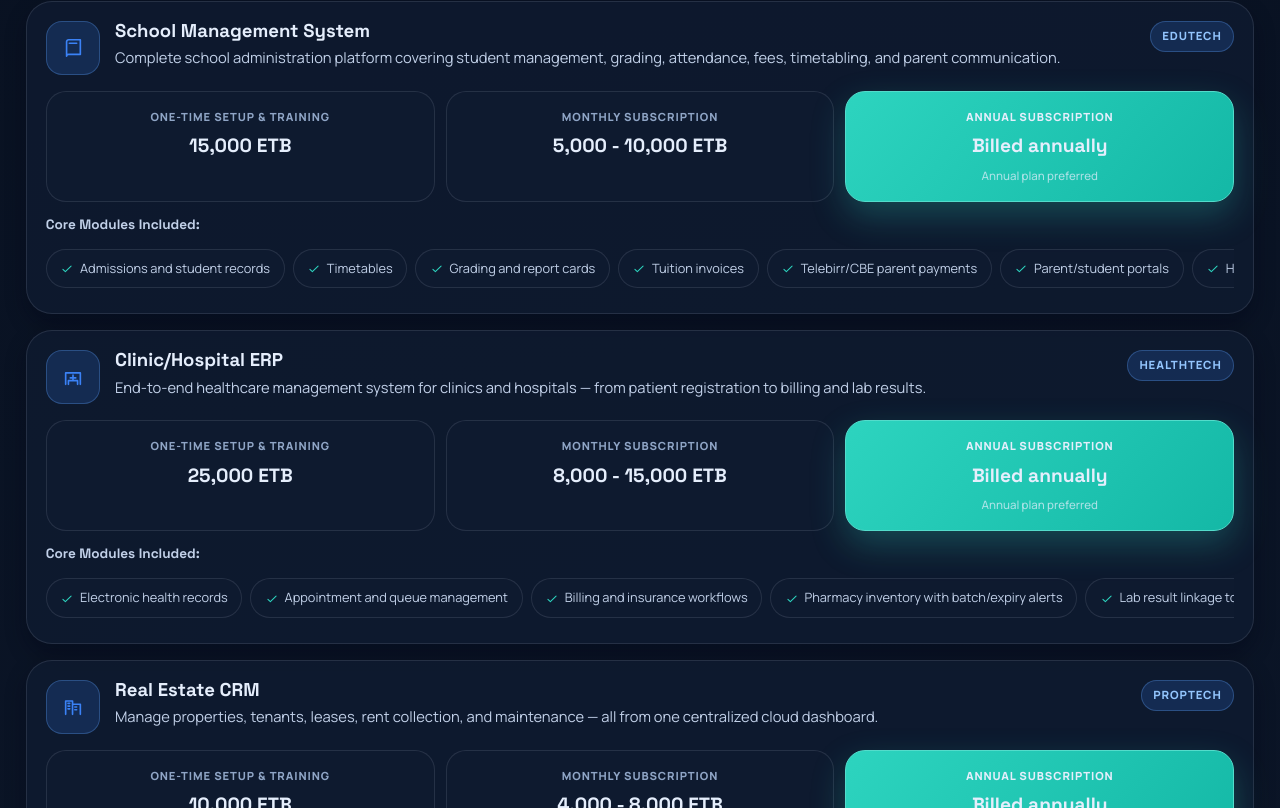
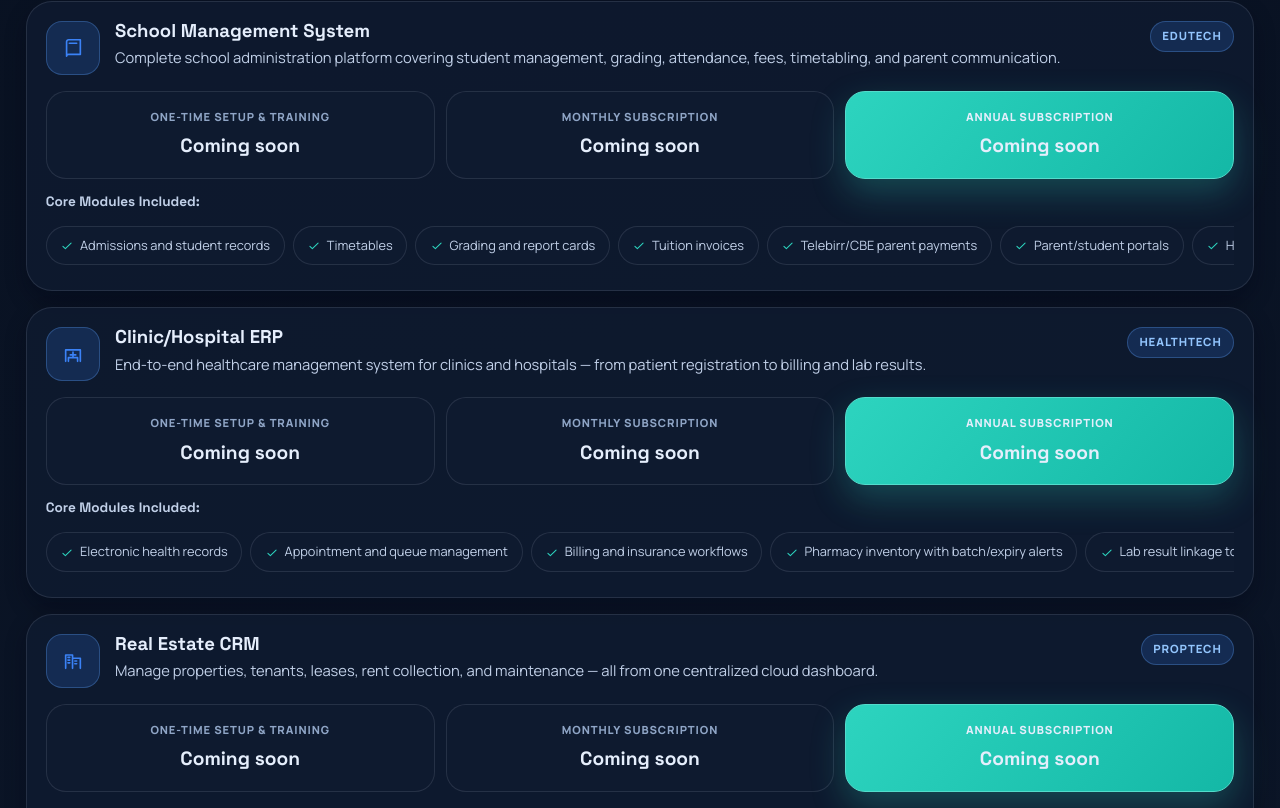
Before and after one commit to kylosonic/Agency, a React (Vite) app: page /saas-solutions in a window 1280 px wide. Shown: the part 912-1720 px from the top of the page. Built offline with nearby package versions, Linux system fonts and the light colour scheme; no server answers.

Commit message:
Mark SaaS offerings as coming soon

```diff
--- a/src/i18n/translations.js
+++ b/src/i18n/translations.js
@@ -560,6 +560,7 @@ const en = {
     },
     labels: {
       annualSave: 'Save 2 months',
+      comingSoon: 'Coming soon',
     },
     roi: {
       title: 'SaaS Operations ROI Estimator',
@@ -2233,6 +2234,7 @@ const omContentOverrides = {
     },
     labels: {
       annualSave: 'Ji a 2 qusadhu',
+      comingSoon: 'Coming soon',
     },
     proof: {
       0: { title: 'Karaa diriirfama saffisaa', text: 'Dhaabbileen baay een onboarding gabaabaa keessatti xumuru.' },
@@ -2568,6 +2570,7 @@ const amFinalOverrides = {
     },
     labels: {
       annualSave: '2 ወር ይቆጥቡ',
+      comingSoon: 'Coming soon',
     },
     systems: {
       school: {
--- a/src/pages/SaasSolutionsPage.jsx
+++ b/src/pages/SaasSolutionsPage.jsx
@@ -22,6 +22,7 @@ export default function SaasSolutionsPage({ onDownloadClick }) {
         const fetchData = async () => {
             try {
                 const data = await getSaasPackages();
+                const comingSoonLabel = t('saas.labels.comingSoon', 'Coming soon');
                 const formattedSystems = data.map(item => ({
                     icon: item.icon,
                     name: item.title,
@@ -31,10 +32,14 @@ export default function SaasSolutionsPage({ onDownloadClick }) {
                         : item.title === 'Clinic/Hospital ERP'
                         ? t('saas.systems.clinic.description', 'End-to-end healthcare management system for clinics and hospitals — from patient registration to billing and lab results.')
                         : t('saas.systems.property.description', 'Manage properties, tenants, leases, rent collection, and maintenance — all from one centralized cloud dashboard.'),
-                    setup: `${item.setupFee} ETB`,
-                    monthly: `${item.monthlyFrom} - ${item.monthlyTo} ETB`,
-                    annual: item.billingNote ? t('saas.labels.billedAnnually', 'Billed annually') : '',
-                    annualSave: t('saas.labels.annualPlan', 'Annual plan preferred'),
+                    setup: item.availabilityStatus ? comingSoonLabel : `${item.setupFee} ETB`,
+                    monthly: item.availabilityStatus ? comingSoonLabel : `${item.monthlyFrom} - ${item.monthlyTo} ETB`,
+                    annual: item.availabilityStatus
+                        ? comingSoonLabel
+                        : item.billingNote
+                        ? t('saas.labels.billedAnnually', 'Billed annually')
+                        : '',
+                    annualSave: item.availabilityStatus ? '' : t('saas.labels.annualPlan', 'Annual plan preferred'),
                     modules: item.features
                 }));
                 setSystems(formattedSystems);
@@ -131,9 +136,11 @@ export default function SaasSolutionsPage({ onDownloadClick }) {
                                         <div className="saas-price-item saas-price-item-highlight">
                                             <div className="label">{t('saas.pricing.annual', 'Annual Subscription')}</div>
                                             <div className="value">{system.annual}</div>
-                                            <div className="saas-annual-save">
-                                                {system.annualSave}
-                                            </div>
+                                            {system.annualSave ? (
+                                                <div className="saas-annual-save">
+                                                    {system.annualSave}
+                                                </div>
+                                            ) : null}
                                         </div>
                                     </div>
 
--- a/src/pages/Services.jsx
+++ b/src/pages/Services.jsx
@@ -106,7 +106,7 @@ const PRODUCT_ENGINEERING_TRACKS = [
   },
   {
     title: 'SaaS Products',
-    summary: 'Subscription-ready products with scalable cloud architecture.',
+    summary: 'Coming soon',
     icon: 'cloud',
     to: '/saas-solutions',
   },
--- a/src/services/pricingData.js
+++ b/src/services/pricingData.js
@@ -16,6 +16,7 @@
 const PRICING_DATA_ENDPOINT = (import.meta.env.VITE_PRICING_DATA_ENDPOINT || '').trim();
 let remoteWebPackagesCache = null;
 let remoteWebPackagesLoaded = false;
+const SAAS_AVAILABILITY_STATUS = 'Coming soon';
 
 const WEB_PACKAGES = [
     {
@@ -150,13 +151,14 @@ const SAAS_PACKAGES = [
         icon: 'book',
         title: "School Management System",
         subtitle: "EduTech",
-        setupFee: '15,000',
-        monthlyFrom: '5,000',
-        monthlyTo: '10,000',
-        globalPricing: '$1,500 setup + $300 - $500 monthly',
-        localPricing: '15,000 ETB setup + 5,000 - 10,000 ETB monthly',
-        period: '/ month',
-        billingNote: 'billed annually',
+        availabilityStatus: SAAS_AVAILABILITY_STATUS,
+        setupFee: SAAS_AVAILABILITY_STATUS,
+        monthlyFrom: SAAS_AVAILABILITY_STATUS,
+        monthlyTo: SAAS_AVAILABILITY_STATUS,
+        globalPricing: SAAS_AVAILABILITY_STATUS,
+        localPricing: SAAS_AVAILABILITY_STATUS,
+        period: '',
+        billingNote: SAAS_AVAILABILITY_STATUS,
         features: [
             'Admissions and student records',
             'Timetables',
@@ -166,19 +168,20 @@ const SAAS_PACKAGES = [
             'Parent/student portals',
             'HR and payroll',
         ],
-        ctaText: "Request Demo",
+        ctaText: SAAS_AVAILABILITY_STATUS,
     },
     {
         icon: 'hospital',
         title: "Clinic/Hospital ERP",
         subtitle: "HealthTech",
-        setupFee: '25,000',
-        monthlyFrom: '8,000',
-        monthlyTo: '15,000',
-        globalPricing: '$2,500 setup + $500 - $1,000 monthly',
-        localPricing: '25,000 ETB setup + 8,000 - 15,000 ETB monthly',
-        period: '/ month',
-        billingNote: 'billed annually',
+        availabilityStatus: SAAS_AVAILABILITY_STATUS,
+        setupFee: SAAS_AVAILABILITY_STATUS,
+        monthlyFrom: SAAS_AVAILABILITY_STATUS,
+        monthlyTo: SAAS_AVAILABILITY_STATUS,
+        globalPricing: SAAS_AVAILABILITY_STATUS,
+        localPricing: SAAS_AVAILABILITY_STATUS,
+        period: '',
+        billingNote: SAAS_AVAILABILITY_STATUS,
         recommended: true,
         badgeText: 'High Demand',
         features: [
@@ -188,19 +191,20 @@ const SAAS_PACKAGES = [
             'Pharmacy inventory with batch/expiry alerts',
             'Lab result linkage to doctor/patient portals',
         ],
-        ctaText: "Request Demo",
+        ctaText: SAAS_AVAILABILITY_STATUS,
     },
     {
         icon: 'building',
         title: "Real Estate CRM",
         subtitle: "PropTech",
-        setupFee: '10,000',
-        monthlyFrom: '4,000',
-        monthlyTo: '8,000',
-        globalPricing: '$1,000 setup + $200 - $400 monthly',
-        localPricing: '10,000 ETB setup + 4,000 - 8,000 ETB monthly',
-        period: '/ month',
-        billingNote: 'billed annually',
+        availabilityStatus: SAAS_AVAILABILITY_STATUS,
+        setupFee: SAAS_AVAILABILITY_STATUS,
+        monthlyFrom: SAAS_AVAILABILITY_STATUS,
+        monthlyTo: SAAS_AVAILABILITY_STATUS,
+        globalPricing: SAAS_AVAILABILITY_STATUS,
+        localPricing: SAAS_AVAILABILITY_STATUS,
+        period: '',
+        billingNote: SAAS_AVAILABILITY_STATUS,
         features: [
             'Tenant portals',
             'Lease tracking',
@@ -208,7 +212,7 @@ const SAAS_PACKAGES = [
             'Payment tracking',
             'Maintenance request ticketing',
         ],
-        ctaText: "Request Demo",
+        ctaText: SAAS_AVAILABILITY_STATUS,
     }
 ];
 
@@ -431,9 +435,9 @@ export const getPricingGuideSummary = () => ({
         ...SAAS_PACKAGES.map((item) => ({
             category: 'Management SaaS',
             title: item.title,
-            timeline: item.billingNote,
-            globalPrice: item.globalPricing,
-            localPrice: item.localPricing,
+            timeline: item.availabilityStatus || item.billingNote,
+            globalPrice: item.availabilityStatus || item.globalPricing,
+            localPrice: item.availabilityStatus || item.localPricing,
             note: item.features.slice(0, 3).join(', '),
         })),
     ],
```
